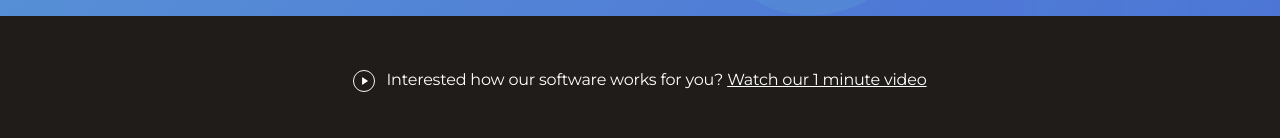
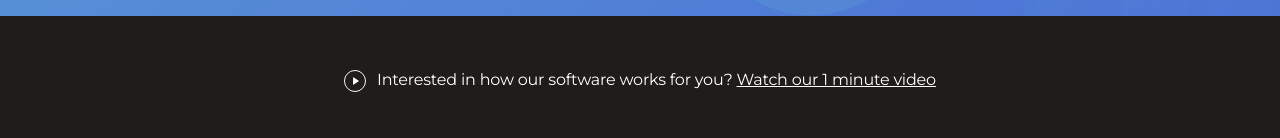
Before and after one commit to DrugStoc/Pillometer, a plain HTML site: page index.html in a window 1280 px wide. Shown: the part 662-800 px from the top of the page. Drawn offline with Linux system fonts and the light colour scheme.

Commit message:
Fixed typo in video section

```diff
--- a/index.html
+++ b/index.html
@@ -98,7 +98,7 @@
             <div class="section__menu">
               <img src="public/images/img_overflow_menu.svg" alt="Overflow Menu Image" class="section__menu-icon" />
               <p class="section__description-1 ui text size-textxl">
-                <span class="section__description-span-4"> Interested how our software works for you?&nbsp;</span>
+                <span class="section__description-span-4"> Interested in how our software works for you?&nbsp;</span>
                 <a href="#" class="section__description-span-5"> Watch our 1 minute video</a>
               </p>
             </div>
```
